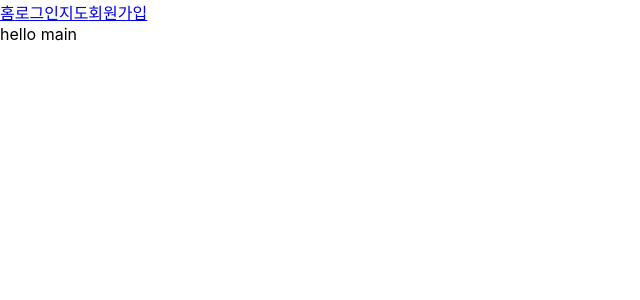
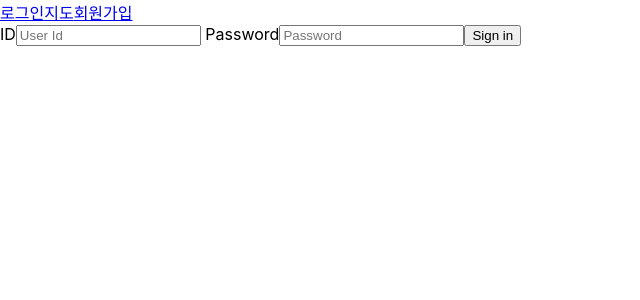
Before and after one commit to dgsw-2019-hackathon/LoFound, a React (Create React App) app in the folder WEB/: page / in a window 1280 px wide. Shown: the top 300 px of the page, without its empty margins (0-640 px from the left). Built offline with nearby package versions, Linux system fonts and the light colour scheme.

Commit message:
[FIX, DELETE] delete Main, fix login
홈 삭제, 로그인 넣음

```diff
--- a/WEB/src/App.js
+++ b/WEB/src/App.js
@@ -2,7 +2,7 @@ import React, { Component } from 'react';
 import { BrowserRouter as Router, Route, Switch } from 'react-router-dom';
 import Header from './components/Header';
 import Map from './routes/Map/Map';
-import Main from './routes/Main/Main';
+import Login from './routes/Login/Login';
 import Register from './routes/Register/Register';
 
 class App extends Component {
@@ -12,7 +12,7 @@ class App extends Component {
         <div>
           <Header/>
           <Switch>
-            <Route exact path ="/" component={Main}/>
+            <Route exact path ="/" component={Login}/>
             <Route path="/map" component={Map}/>
             <Route path="/register" component={Register}/>
             {/* <Route path="login" component={}/> */}
--- a/WEB/src/components/Header.js
+++ b/WEB/src/components/Header.js
@@ -5,8 +5,7 @@ class Header extends Component {
     render() {
         return (
             <div>
-                <Link to="/">홈</Link>
-                <Link to="/login">로그인</Link>
+                <Link to="/">로그인</Link>
                 <Link to="/map">지도</Link>
                 <Link to="/register">회원가입</Link>
             </div>
--- /dev/null
+++ b/WEB/src/routes/Login/Login.js
@@ -0,0 +1,38 @@
+import React, { Component } from 'react';
+
+class Login extends Component {
+    state= {
+        userId: "",
+        password: ""
+    }
+
+    handleChange = (e) => {
+        let nextState = {};
+        nextState[e.target.name] = e.target.value;
+        this.setState(nextState);
+    }
+
+    render() {
+        return (
+            <div>
+                <label> ID</label>
+                <input  type="text"
+                        name="userId"
+                        placeholder="User Id"
+                        value={this.state.userId}
+                        onChange={this.handleChange}/>
+
+                <label> Password</label>
+                <input  type="password"
+                        name="password"
+                        placeholder="Password"
+                        value={this.state.password}
+                        onChange={this.handleChange}/>
+
+                <button type="button"> Sign in </button>
+            </div>
+        );
+    }
+}
+
+export default Login;
--- a/WEB/src/routes/Main/Main.js
+++ /dev/null
@@ -1,11 +0,0 @@
-import React from 'react';
-
-const Main = () => {
-    return (
-        <div>
-            hello main
-        </div>
-    );
-};
-
-export default Main;
```
